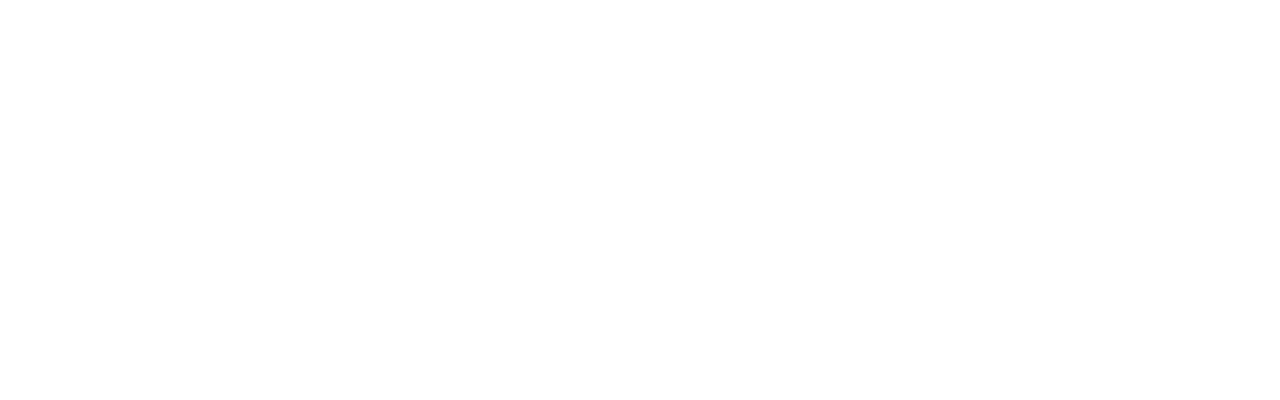
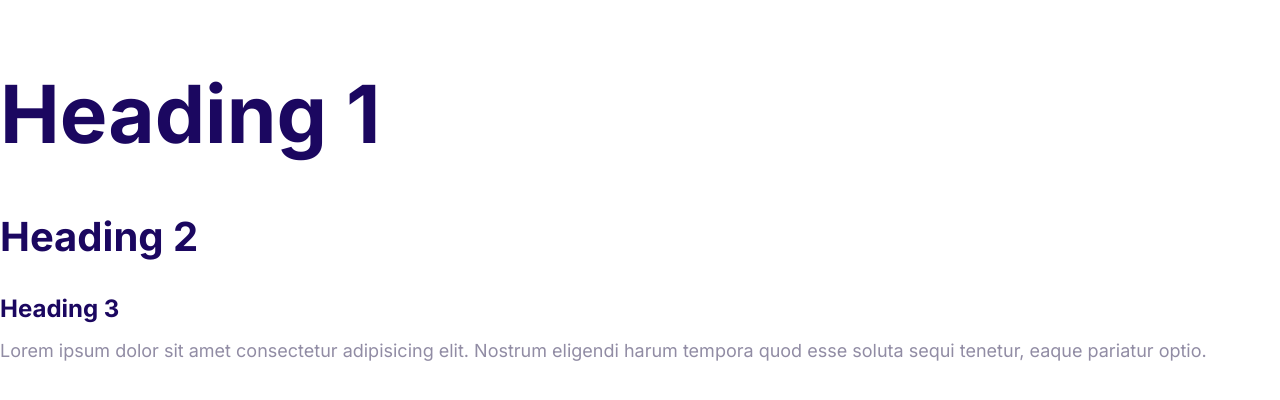
Before and after one commit to webdeveden/edenify, a plain HTML site: page index.html in a window 1280 px wide. Drawn offline with nearby package versions, Linux system fonts and the light colour scheme.

Commit message:
Define the styles for the fonts.

```diff
--- a/css/styles.css
+++ b/css/styles.css
@@ -5,3 +5,52 @@
   --color-headings: #1b0760;
   --color-body: #918ca4;
 }
+
+html {
+  font-size: 62.5%;
+}
+
+body {
+  font-family: "Inter", Arial, Helvetica, sans-serif;
+  color: var(--color-body);
+  line-height: 1.5; /*1.5 of the font-size*/
+  font-size: 2.4rem;
+}
+
+h1,
+h2,
+h3 {
+  color: var(--color-headings);
+  margin-bottom: 1rem;
+}
+
+h1 {
+  font-size: 7rem;
+}
+
+h2 {
+  font-size: 4rem;
+}
+
+h3 {
+  font-size: 3rem;
+}
+p {
+  margin-top: 0;
+}
+
+@media screen and (min-width: 1024px) {
+  body {
+    font-size: 1.8rem;
+  }
+
+  h1 {
+    font-size: 8rem;
+  }
+  h2 {
+    font-size: 4rem;
+  }
+  h3 {
+    font-size: 2.4rem;
+  }
+}
--- a/index.html
+++ b/index.html
@@ -4,8 +4,23 @@
     <meta charset="UTF-8" />
     <meta name="viewport" content="width=device-width, initial-scale=1.0" />
     <title>Moshify website</title>
+    <link rel="preconnect" href="https://fonts.googleapis.com" />
+    <link rel="preconnect" href="https://fonts.gstatic.com" crossorigin />
+    <link
+      href="https://fonts.googleapis.com/css2?family=Inter:wght@100..900&display=swap"
+      rel="stylesheet"
+    />
     <link rel="stylesheet" href="./css/normalize.css" />
     <link rel="stylesheet" href="./css/styles.css" />
   </head>
-  <body></body>
+  <body>
+    <!--formular (h${Heading $}*3)-->
+    <h1>Heading 1</h1>
+    <h2>Heading 2</h2>
+    <h3>Heading 3</h3>
+    <p>
+      Lorem ipsum dolor sit amet consectetur adipisicing elit. Nostrum eligendi
+      harum tempora quod esse soluta sequi tenetur, eaque pariatur optio.
+    </p>
+  </body>
 </html>
```
